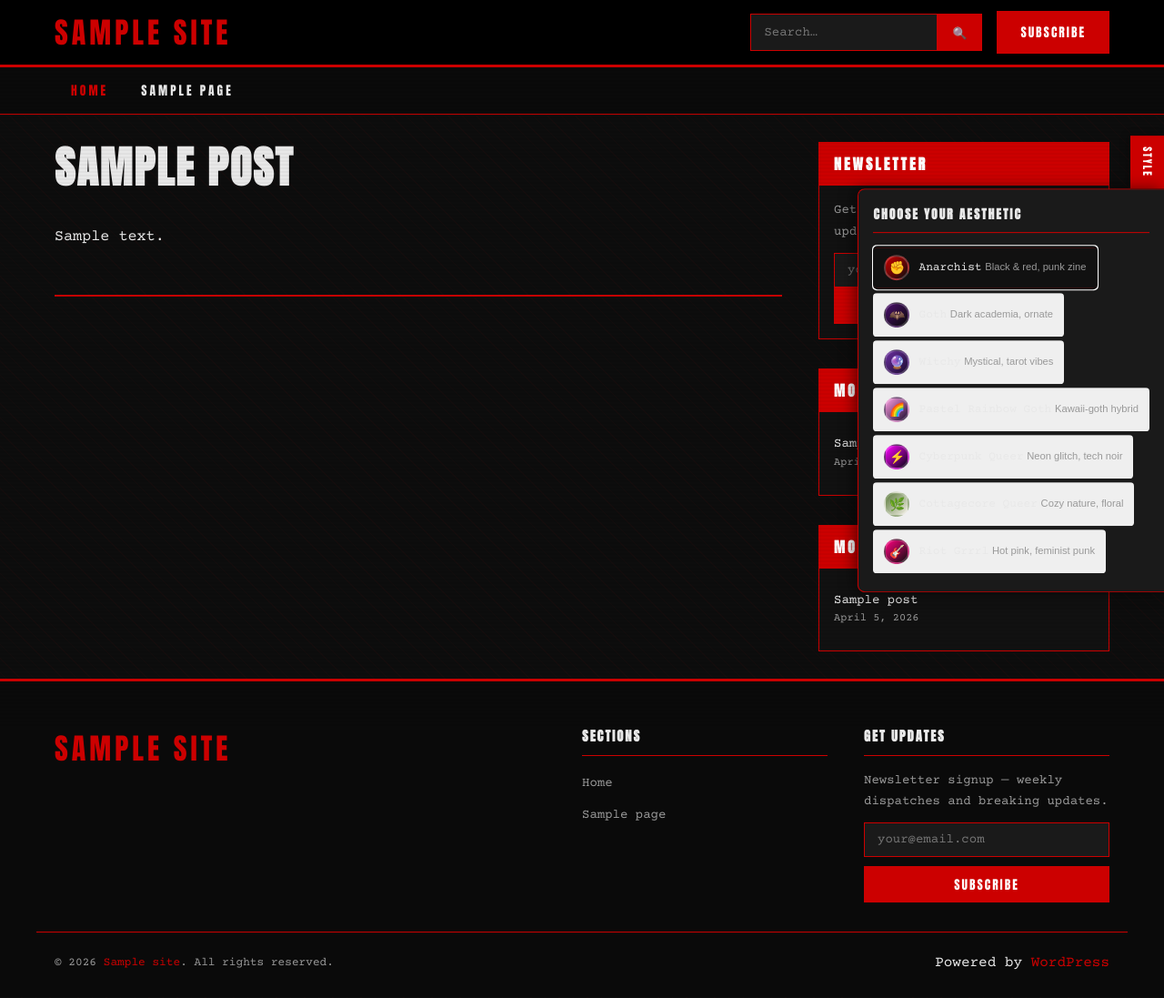
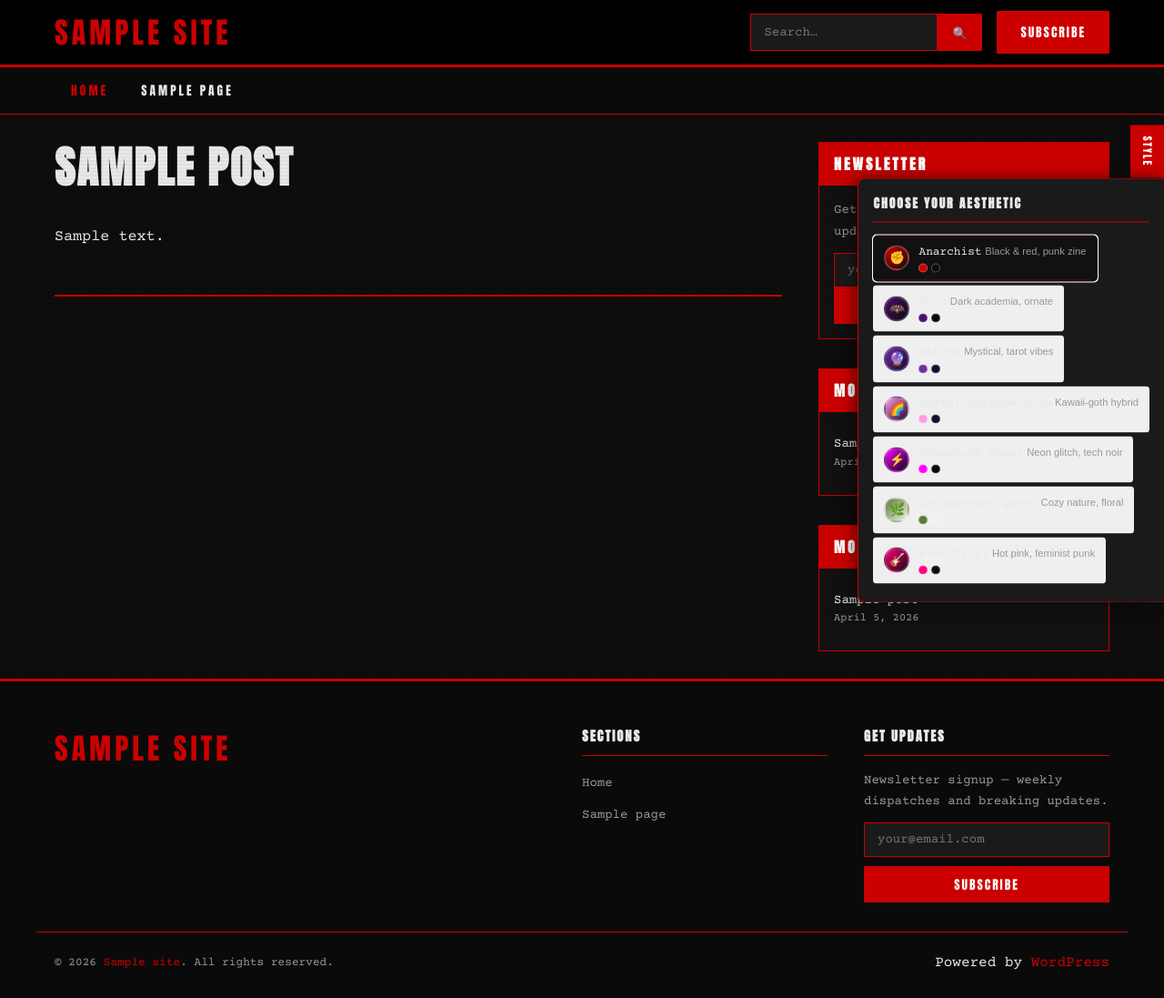
Before and after one commit to QnEZ/queerdispatch-manus, a WordPress theme: template page.php in a window 1280 px wide, after a click on "STYLE". Shown: the whole page at 91% size. Run offline with PHP 8.4 and a stand-in for WordPress, Linux system fonts and the light colour scheme; the site name, menu and one post (Sample post) are stand-ins, and other content is empty; some libraries are stand-ins or nearby versions; some web fonts are replaced.

Commit message:
v1.4.0: Add colour swatch previews to style switcher

```diff
--- a/functions.php
+++ b/functions.php
@@ -446,6 +446,10 @@ function queerdispatch_style_switcher() {
                     <span>
                         <span class="style-name"><?php echo esc_html( $style['name'] ); ?></span>
                         <span class="style-desc"><?php echo esc_html( $style['desc'] ); ?></span>
+                        <span class="style-palette" aria-label="Colour palette">
+                            <span class="palette-dot" style="background: <?php echo esc_attr( $style['colors'][0] ); ?>;" title="Accent"></span>
+                            <span class="palette-dot" style="background: <?php echo esc_attr( $style['colors'][1] ); ?>;" title="Background"></span>
+                        </span>
                     </span>
                 </button>
             <?php endforeach; ?>
--- a/style.css
+++ b/style.css
@@ -4,7 +4,7 @@ Theme URI: https://queerdispatch.org/
 Author: QueerDispatch Team
 Author URI: https://queerdispatch.org/
 Description: An independent LGBTQIA2S+ news & community theme with multiple switchable aesthetic styles: Anarchist, Goth, Witchy, Pastel Rainbow Goth, Cyberpunk Queer, Cottagecore Queer, and Riot Grrrl.
-Version: 1.3.2
+Version: 1.4.0
 Requires at least: 6.0
 Tested up to: 6.7
 Requires PHP: 8.0
@@ -1026,6 +1026,20 @@ a:hover {
 .style-desc {
     font-size: 0.7rem;
     color: var(--color-text-muted);
+}
+
+.style-palette {
+    display: flex;
+    gap: 4px;
+    margin-top: 4px;
+}
+
+.palette-dot {
+    width: 10px;
+    height: 10px;
+    border-radius: 50%;
+    border: 1px solid rgba(255,255,255,0.3);
+    flex-shrink: 0;
 }
 
 /* ============================================================
```
Also changed, not shown: 1 other file.
